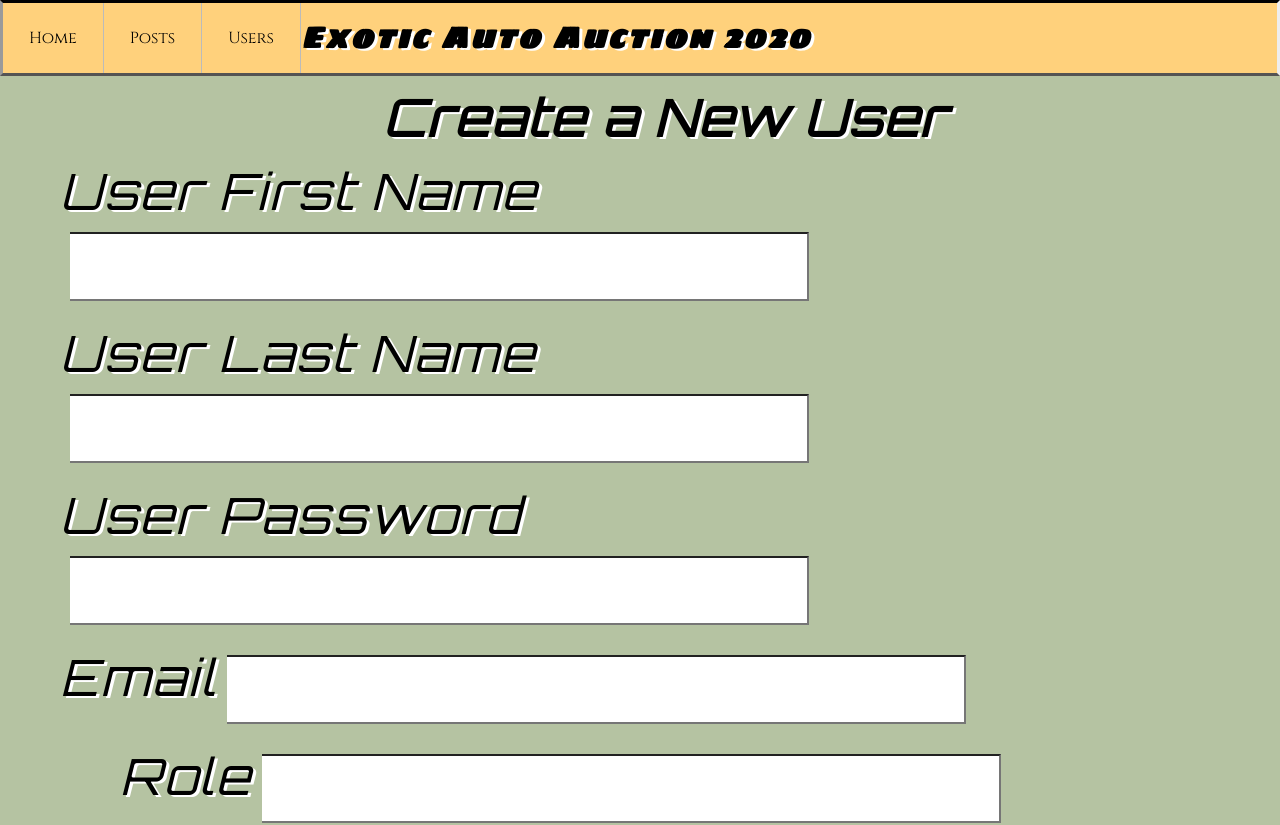
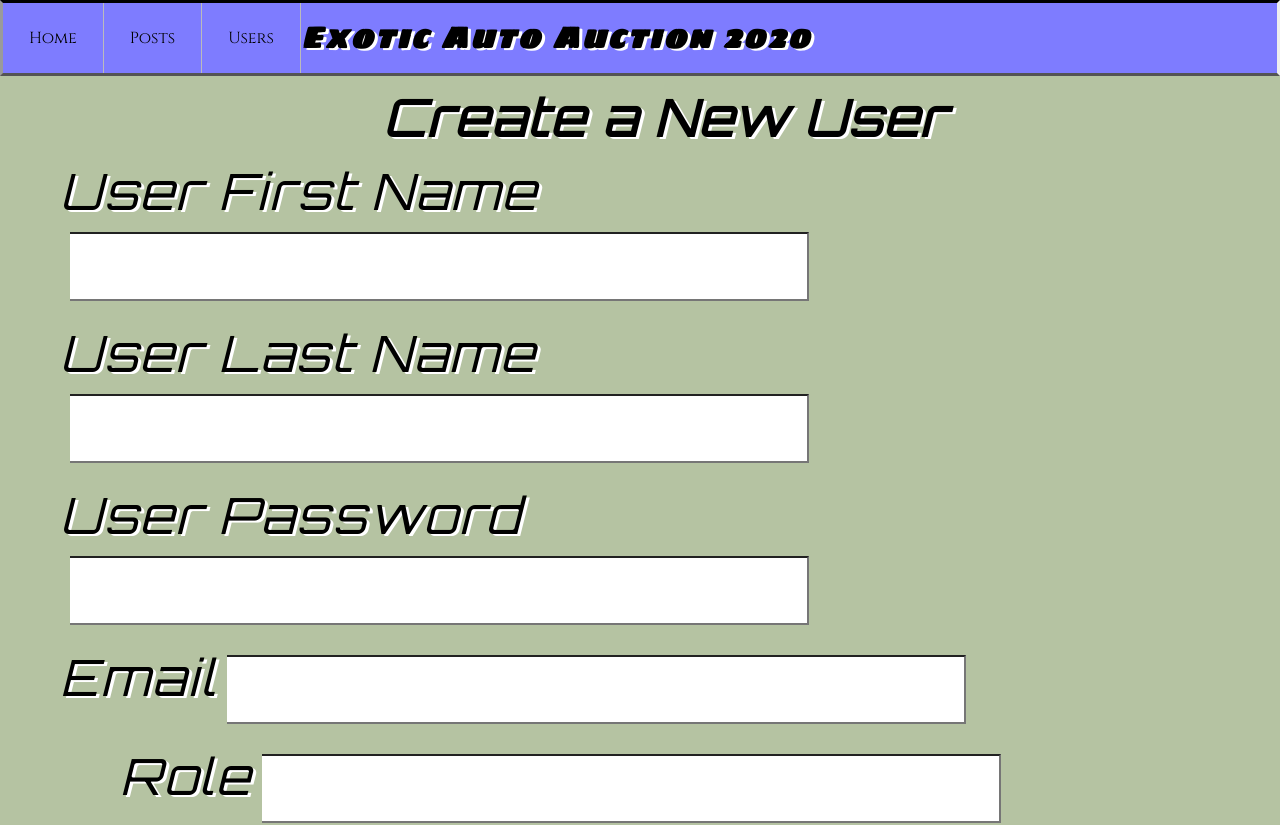
Before and after one commit to memorysight/Posts-Users-Front-End, a React (Create React App) app: page /users/new in a window 1280 px wide. Shown: the top 825 px of the page. Built offline with nearby package versions, Linux system fonts and the light colour scheme; no server answers.

Commit message:
added autos and users, also made users able to be clicked on by the table

```diff
--- a/src/Components/Navbar/Navbar.css
+++ b/src/Components/Navbar/Navbar.css
@@ -16,7 +16,7 @@
     margin: 0;
     padding: 0;
     overflow: hidden;
-    background-color:#FFD17C;
+    background-color:rgb(126, 124, 255);
     font-family: 'Oswald', sans-serif;
 font-family: 'Sigmar One', cursive;
 font-family: 'Righteous', cursive;
--- a/src/Components/Posts/Posts.jsx
+++ b/src/Components/Posts/Posts.jsx
@@ -56,6 +56,9 @@ handelDelete = async post =>{
     await axios.delete(URL_POST + '/' + post.postId);
 }
 
+handleNavigation = (postId) => {
+    this.props.history.push(`/posts/${postId}`);
+}
 
 
 handleNewItem = () => {
@@ -93,7 +96,7 @@ handleNewItem = () => {
 
 
                 {this.state.posts.map(post => (
-                <tr key={post.itemId}>
+                <tr key={post.itemId} onClick = {this.handleNavigation.bind(this, post.postId)}>
                 <td >{post.postId}</td>
                 <td >{post.title}</td>
                 <td> {post.date} </td>
```
